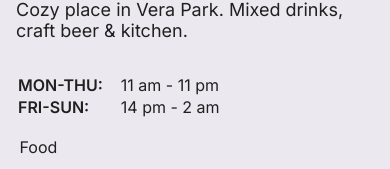
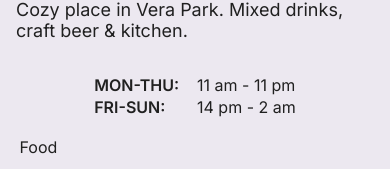
Before and after one commit to RybakovWebDev/handsome-menu, a Next.js app: page / in a window 390 px wide. Shown: the part 233-402 px from the top of the page. Built offline with nearby package versions, Linux system fonts and the light colour scheme; no server answers.

Commit message:
Update css

```diff
--- a/src/app/page.module.css
+++ b/src/app/page.module.css
@@ -1,5 +1,5 @@
 .main {
-  padding: 0 0 1rem 0;
+  padding: 1rem;
   margin: auto;
   max-width: 60rem;
   min-height: 100vh;
@@ -17,9 +17,6 @@
 }
 
 @media only screen and (max-width: 700px) {
-  .main {
-    padding: 1rem;
-  }
   .timetableWrapper {
     width: 100%;
   }
--- a/src/components/Header/Header.module.css
+++ b/src/components/Header/Header.module.css
@@ -26,5 +26,7 @@
 @media only screen and (max-width: 700px) {
   .timetableWrapper {
     width: 100%;
+    display: flex;
+    justify-content: center;
   }
 }
--- a/src/components/NavMenu/NavMenu.module.css
+++ b/src/components/NavMenu/NavMenu.module.css
@@ -44,7 +44,7 @@
   background-color: rgb(0, 0, 0, 0.3);
 }
 
-@media only screen and (max-width: 500px) {
+@media only screen and (max-width: 700px) {
   .wrapper {
     align-items: flex-start;
   }
```
